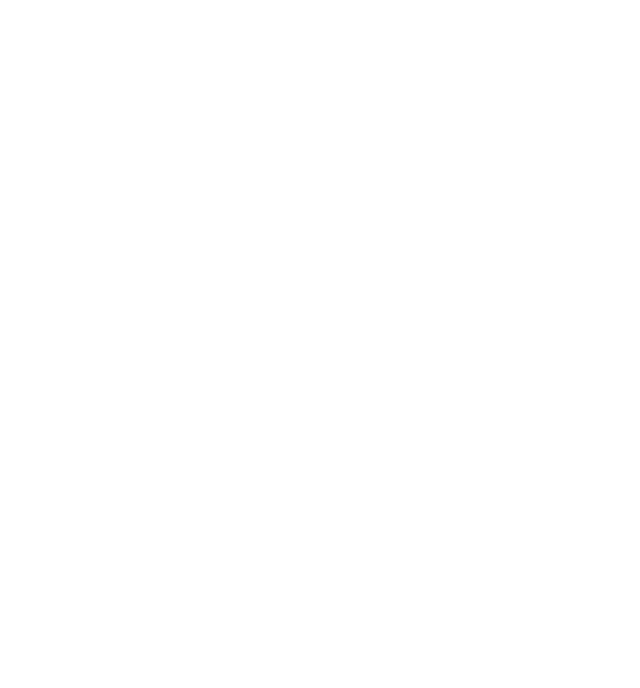
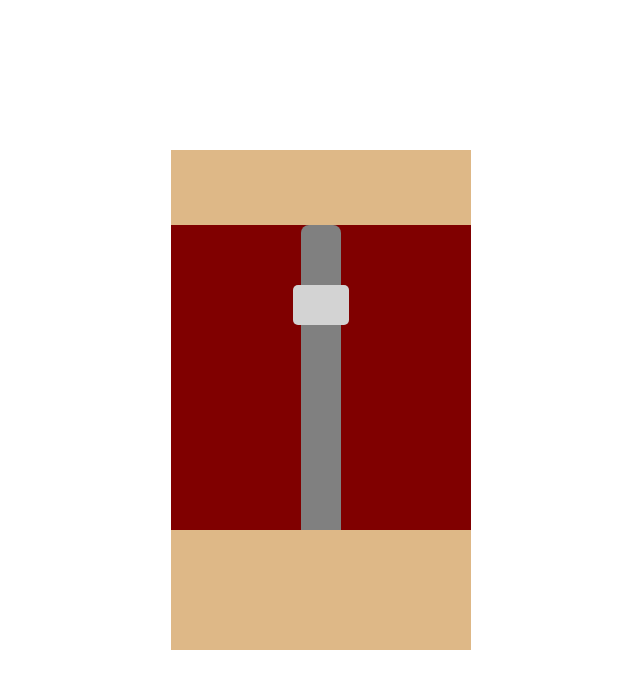
Before and after one commit to NickGervais/metronome, a plain HTML site: page index.html in a window 1280 px wide. Shown: the whole page, without its empty margins (319-959 px from the left). Drawn offline with Linux system fonts and the light colour scheme.

Commit message:
simple metronome animation

```diff
--- a/index.html
+++ b/index.html
@@ -2,16 +2,21 @@
 <html>
     <head>
         <title>Metronome</title>
-        <link rel="stylesheet" type="css" href="style.css">
+        <link rel="stylesheet" href="./style.css">
     </head>
     <body>
         <div id="metronome">
             <div id="top">
             </div>
             <div id="pendulum">
+                <div id="weight"></div>
             </div>
             <div id="bottom">
             </div>
+            <span class="left top-diagonal"></span>
+            <span class="left bottom-diagonal"></span>
+            <span class="right top-diagonal"></span>
+            <span class="right bottom-diagonal"></span>
         </div>
     </body>
 </html>
--- a/style.css
+++ b/style.css
@@ -0,0 +1,68 @@
+#metronome {
+    position: absolute;
+    top: 50%;
+    left: 50%;
+    transform: translate(-50%, -50%);
+    background: maroon;
+    height: 500px;
+    width: 300px;
+}
+
+#top {
+    position: absolute;
+    top: 0px;
+    left: 0px;
+    height: 75px;
+    width: 100%;
+    background: burlywood;
+}
+#pendulum {
+    position: absolute;
+    bottom: 5%;
+    left: 50%;
+    height: 80%;
+    width: 40px;
+    transform: translateX(-50%);
+    background: gray;
+    border-radius: 8px;
+    transform-origin: bottom center;
+    animation: oscillation 2s infinite linear;
+}
+#weight {
+    height: 40px;
+    width: 140%;
+    position: absolute;
+    top: 60px;
+    left: 50%;
+    transform: translateX(-50%);
+    background: lightgray;
+    border-radius: 5px;
+}
+#bottom {
+    position: absolute;
+    bottom: 0px;
+    left: 0px;
+    height: 120px;
+    width: 100%;
+    background: burlywood;
+}
+
+.left {
+    position: absolute;
+    left: 0px;
+    top: 0px;
+}
+.right {
+    position: absolute;
+    right: 0px;
+    top: 0px;
+}
+
+@keyframes oscillation {
+    25% {
+        transform: translateX(-50%) rotate(45deg);
+    }
+    75% {
+        transform: translateX(-50%) rotate(-45deg);
+    }
+}
```
